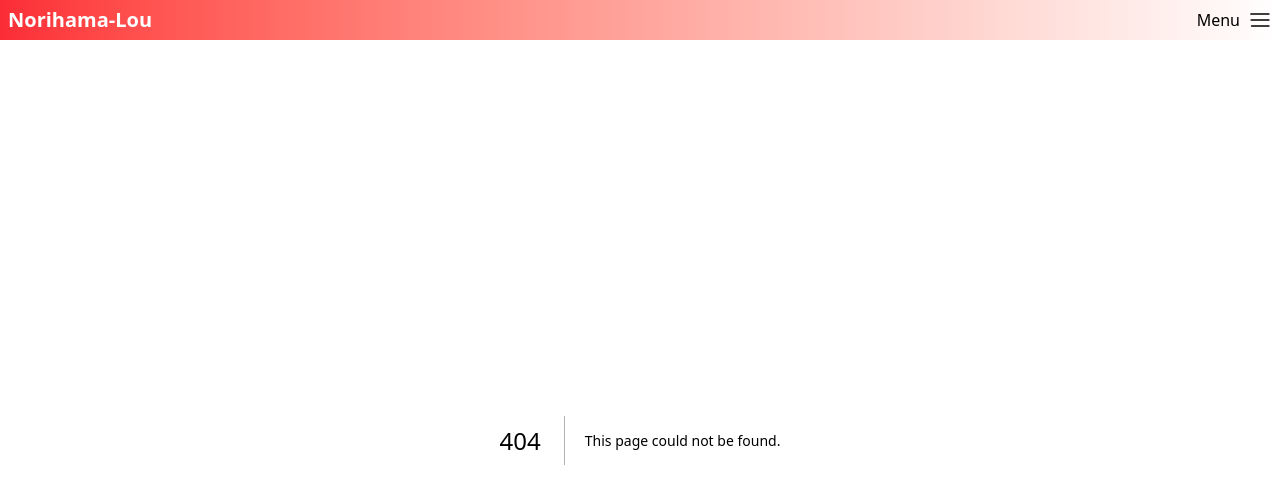
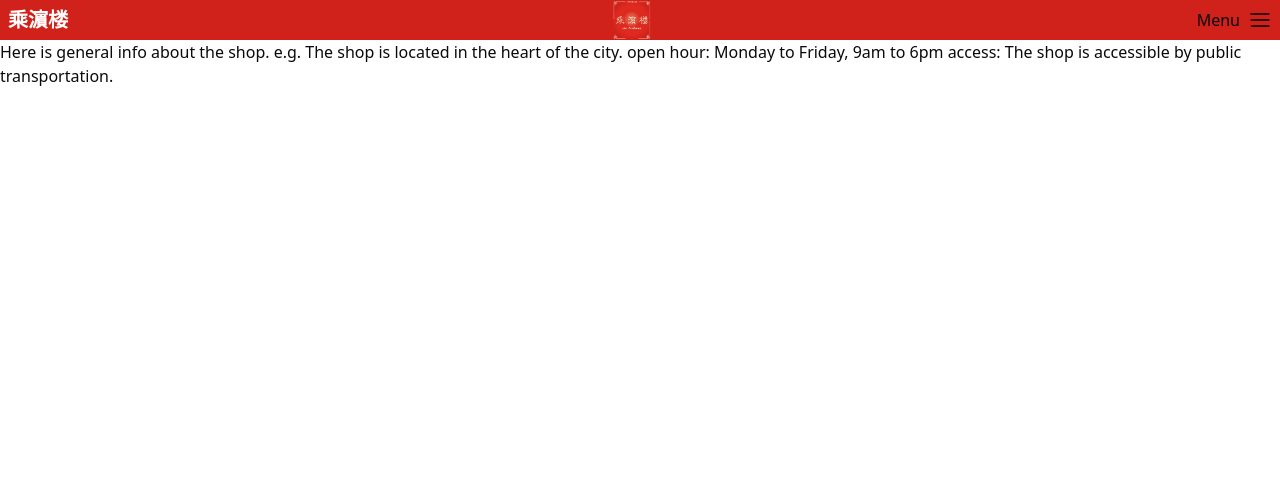
Before and after one commit to nakahiro1206/Norihamalou, a Next.js app: page /general-info in a window 1280 px wide. Before the commit this address had no page. Shown: the top 504 px of the page. Built offline with nearby package versions, Linux system fonts and the light colour scheme.

Commit message:
update on 3/26

```diff
--- /dev/null
+++ b/src/app/general-info/page.tsx
@@ -0,0 +1,9 @@
+export default function Home() {
+  return (
+    <div className="w-full h-200lvh">
+      Here is general info about the shop. e.g. The shop is located in the heart
+      of the city. open hour: Monday to Friday, 9am to 6pm access: The shop is
+      accessible by public transportation.
+    </div>
+  );
+}
--- a/src/app/globals.css
+++ b/src/app/globals.css
@@ -38,6 +38,16 @@
         100% {
             height: 0;
             opacity: 0;
+        }
+    }
+
+    --animate-move-in: move-in 0.7s ease-out forwards;
+    @keyframes move-in {
+        0% {
+            transform: translateY(-200%);
+        }
+        100% {
+            transform: translateY(0);
         }
     }
 }
--- a/src/components/FreezeWhenOverlapped.tsx
+++ b/src/components/FreezeWhenOverlapped.tsx
@@ -9,7 +9,7 @@ type Props = {
 
 export const FreezeWhenOverlapped: FC<Props> = ({ children }) => {
   const { isOpen } = useMenuContext();
-  const baseClasses = cn("h-full");
-  const attribute = isOpen ? "overflow-hidden" : "overflow-scroll";
+  const baseClasses = cn("h-full w-full");
+  const attribute = isOpen ? "overflow-hidden fixed" : "overflow-scroll";
   return <div className={cn(baseClasses, attribute)}>{children}</div>;
 };
--- a/src/components/Header.tsx
+++ b/src/components/Header.tsx
@@ -11,6 +11,8 @@ import { Player } from "@lordicon/react";
 import { useMenuContext } from "@/app/provider";
 import { exhaustiveMatchingGuard } from "@/types/guard";
 import { cn } from "@/lib/utils";
+import Image from "next/image";
+import Link from "next/link";
 
 type Props = {};
 
@@ -79,22 +81,67 @@ const MenuTrigger: FC<{ isOpen: boolean | null; toggleMenu: () => void }> = ({
   }
 };
 
-const MenuArea: FC<{ isOpen: boolean | null }> = ({ isOpen }) => {
-  const baseClasses = "w-full fixed top-[calc(5lvh)] rounded-b-lg bg-white";
+const MenuContent: FC<{ className: string; toggleMenu: () => void }> = ({
+  className,
+  toggleMenu,
+}) => {
+  return (
+    <div className={className}>
+      <div className="w-full h-[calc(10vh)] px-4 pb-2 pt-4">
+        <Link
+          href="/general-info"
+          onClick={toggleMenu}
+          className="flex h-full items-center justify-center bg-gray-100 rounded-xl animate-move-in"
+        >
+          GENERAL INFO
+        </Link>
+      </div>
+      <div className="w-full h-[calc(10vh)] px-4 py-2">
+        <div className="flex h-full items-center justify-center bg-gray-100 rounded-xl animate-move-in">
+          FOOD MENU
+        </div>
+      </div>
+      <div className="w-full h-[calc(10vh)] px-4 py-2">
+        <div className="flex h-full items-center justify-center bg-gray-100 rounded-xl animate-move-in">
+          WHAT IS NORIHAMA-LOU?
+        </div>
+      </div>
+      <div className="w-full h-[calc(10vh)] px-4 py-2">
+        <div className="flex h-full items-center justify-center bg-gray-100 rounded-xl animate-move-in">
+          制作秘話
+        </div>
+      </div>
+      <div className="w-full h-[calc(10vh)] px-4 py-2">
+        <div className="flex h-full items-center justify-center bg-gray-100 rounded-xl animate-move-in">
+          BONUS TIPS
+        </div>
+      </div>
+    </div>
+  );
+};
+
+const MenuArea: FC<{ isOpen: boolean | null; toggleMenu: () => void }> = ({
+  isOpen,
+  toggleMenu,
+}) => {
+  const baseClasses =
+    "w-full fixed top-[calc(5lvh)] overflow-hidden rounded-b-lg bg-white text-center";
   switch (isOpen) {
     case null:
       return null;
     case true:
       return (
-        <div className={cn(baseClasses, "animate-expand-down")}>
-          Collapsible Menu here
-        </div>
+        <MenuContent
+          className={cn(baseClasses, "animate-expand-down")}
+          toggleMenu={toggleMenu}
+        />
       );
     case false:
       return (
-        <div className={cn(baseClasses, "animate-collapse")}>
-          Collapsible Menu here
-        </div>
+        <MenuContent
+          className={cn(baseClasses, "animate-collapse")}
+          toggleMenu={() => {}}
+        />
       );
     default:
       return exhaustiveMatchingGuard(isOpen);
@@ -111,14 +158,21 @@ export const Header: FC<Props> = (props) => {
 
   return (
     <div className="w-full h-[calc(5lvh)]">
-      <div className="w-full h-[calc(5lvh)] fixed top-0 bg-gradient-to-r from-red-500 to-white">
+      <div className="w-full h-[calc(5lvh)] fixed top-0 bg-[rgba(208,33,26,255)]">
         <div className="flex h-full justify-between gap-2 items-center px-2">
+          <p className="text-white text-xl  font-bold">{"乘濵楼"}</p>
           <span className="text-white font-extrabold text-xl">
-            Norihama-Lou
+            <Image
+              className="h-[calc(5lvh)] w-[calc(5lvh)]"
+              src="/icon.png"
+              width={500}
+              height={500}
+              alt="Norihama-lou icon"
+            />
           </span>
           <MenuTrigger isOpen={isOpen} toggleMenu={toggleMenu} />
         </div>
-        <MenuArea isOpen={isOpen} />
+        <MenuArea isOpen={isOpen} toggleMenu={toggleMenu} />
       </div>
 
       {/* <UseAnimations animation={Menu2} size={20} strokeColor="#000" />
```
Also changed, not shown: public/icon.png (added).
